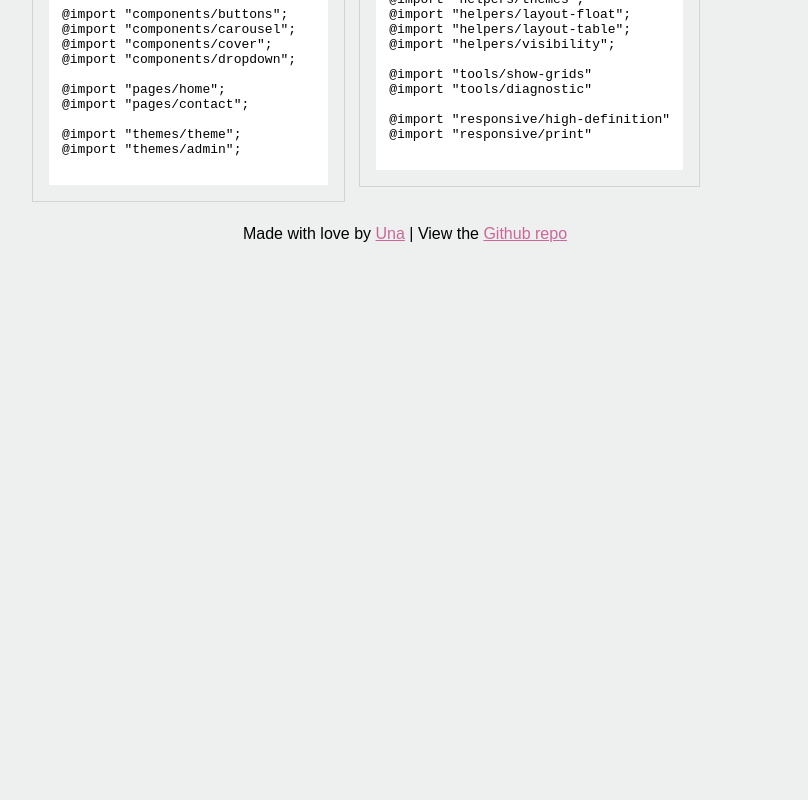
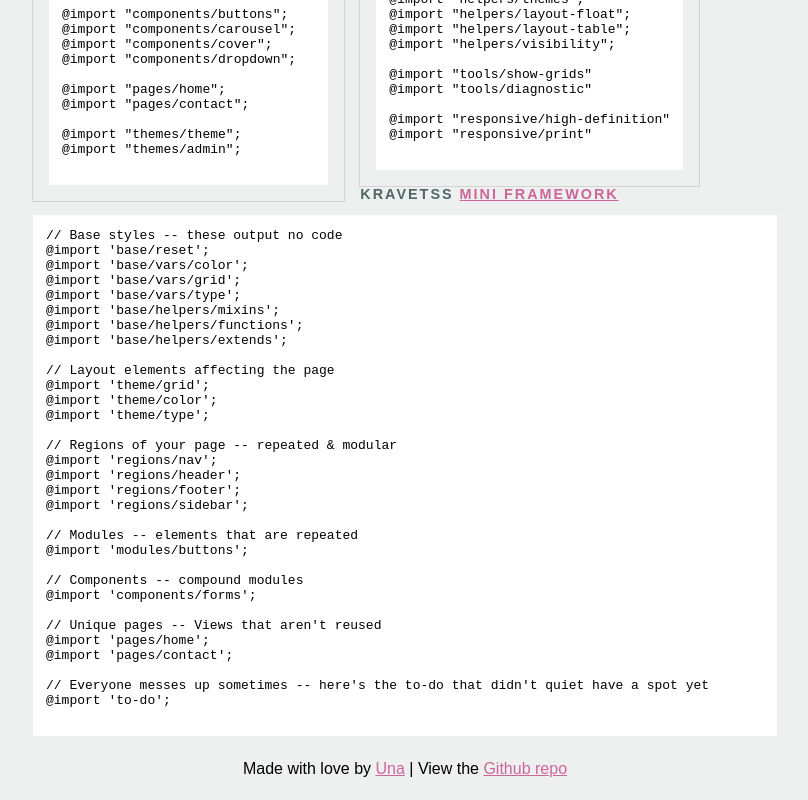
Before and after one commit to una/sass-director, a website: page examples/index.html in a window 1280 px wide. Shown: the part 637-1437 px from the top of the page, without its empty margins (235-1043 px from the left). Before the commit the page ends 902 px from the top, so only its background shows below. Drawn offline with Linux system fonts and the light colour scheme; a web font is replaced by a local one.

Commit message:
added my framework starter

```diff
--- a/examples/index.html
+++ b/examples/index.html
@@ -86,6 +86,45 @@
       </pre>
     </code>
   </li>
+
+  <h2>Una Kravetss <a href="https://github.com/una/mini-framework">Mini Framework</a></h2>
+    <code>
+      <pre>
+// Base styles -- these output no code
+@import 'base/reset';
+@import 'base/vars/color';
+@import 'base/vars/grid';
+@import 'base/vars/type';
+@import 'base/helpers/mixins';
+@import 'base/helpers/functions';
+@import 'base/helpers/extends';
+
+// Layout elements affecting the page
+@import 'theme/grid';
+@import 'theme/color';
+@import 'theme/type';
+
+// Regions of your page -- repeated & modular
+@import 'regions/nav';
+@import 'regions/header';
+@import 'regions/footer';
+@import 'regions/sidebar';
+
+// Modules -- elements that are repeated
+@import 'modules/buttons';
+
+// Components -- compound modules
+@import 'components/forms';
+
+// Unique pages -- Views that aren't reused
+@import 'pages/home';
+@import 'pages/contact';
+
+// Everyone messes up sometimes -- here's the to-do that didn't quiet have a spot yet
+@import 'to-do';
+      </pre>
+    </code>
+  </li>
 </ul>
 
 <div class="clear"></div>
```
